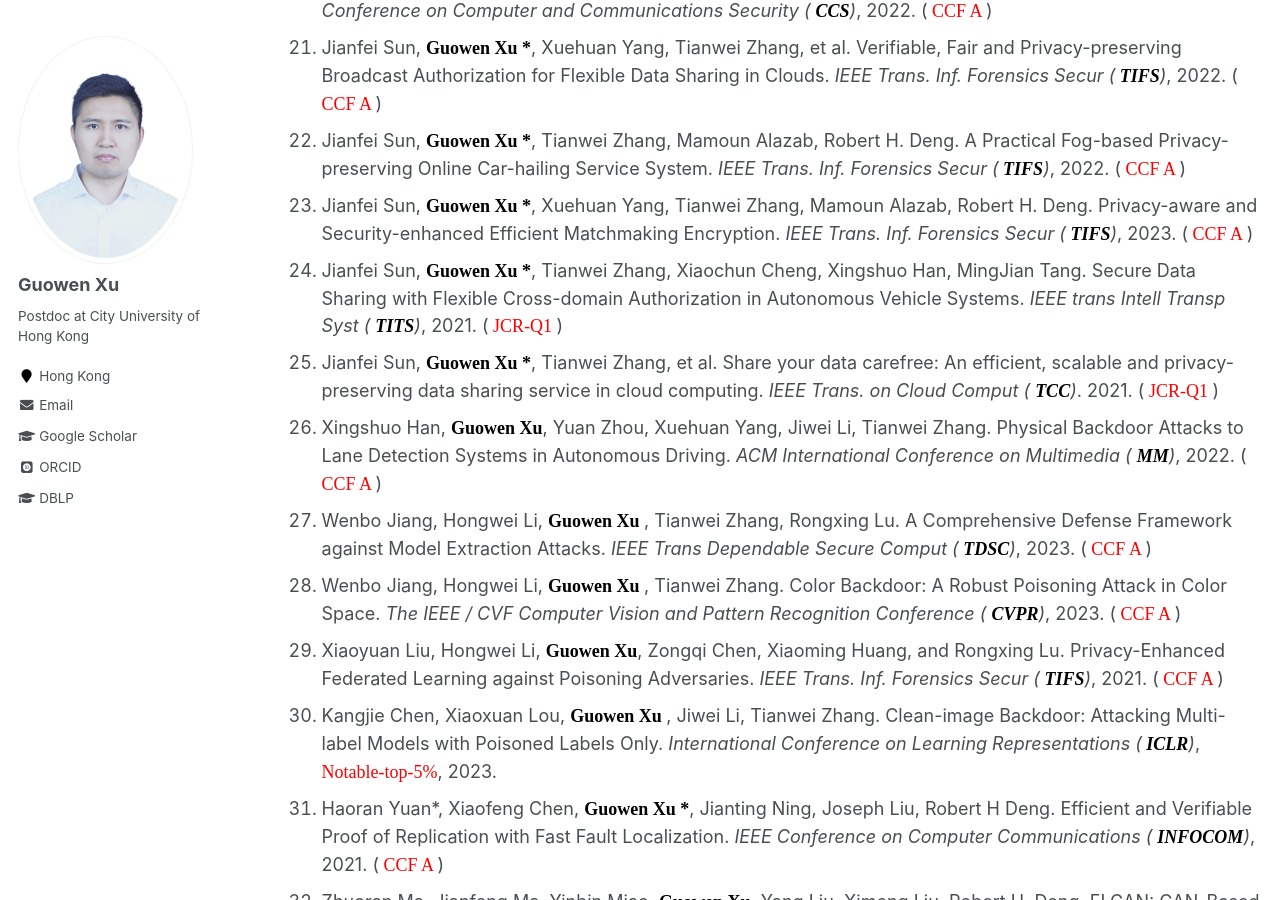
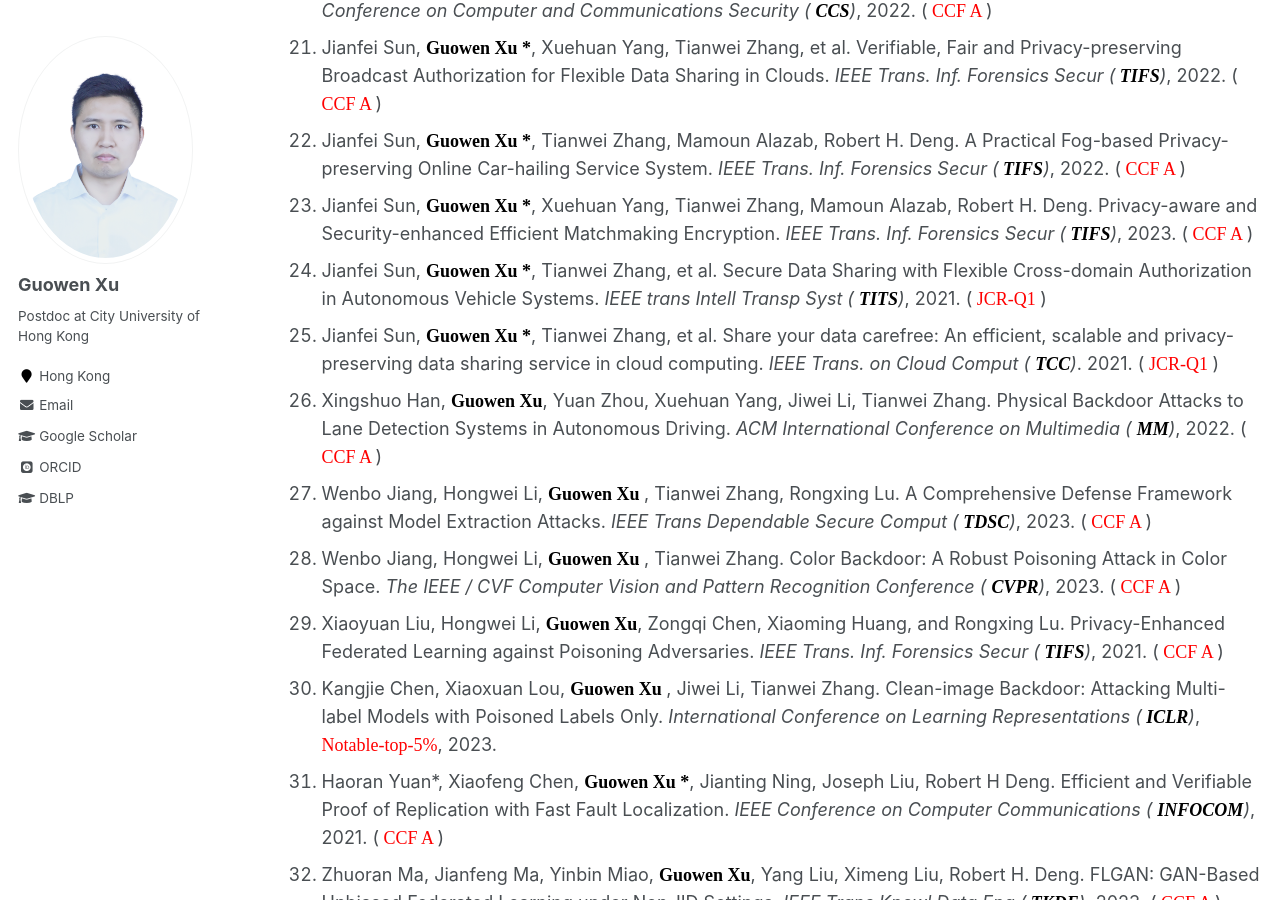
Before and after one commit to Guowen-xu/guowen-xu.github.io, a Jekyll site: the page built from _pages/publications.md, in a window 1280 px wide and 900 px high, scrolled down 1830 px. Built offline with Jekyll 4.4.1, drawn with Linux system fonts in a browser that asks for light colours; some web fonts are replaced.

Commit message:
Update publications.md

```diff
--- a/_pages/publications.md
+++ b/_pages/publications.md
@@ -37,7 +37,7 @@ You can find my articles on my [Google Scholar](https://scholar.google.com.hk/ci
 21. Jianfei Sun, **<font face="Times New Roman" color=black size=4> Guowen Xu *</font>**, Xuehuan Yang, Tianwei Zhang, et al. Verifiable, Fair and Privacy-preserving Broadcast Authorization for Flexible Data Sharing in Clouds. *IEEE Trans. Inf. Forensics Secur (**<font face="Times New Roman" color=black size=4> TIFS</font>**)*, 2022. (<font face="Times New Roman" color=red size=4>  CCF A </font>)
 22. Jianfei Sun, **<font face="Times New Roman" color=black size=4> Guowen Xu *</font>**, Tianwei Zhang, Mamoun Alazab, Robert H. Deng. A Practical Fog-based Privacy-preserving Online Car-hailing Service System. *IEEE Trans. Inf. Forensics Secur (**<font face="Times New Roman" color=black size=4> TIFS</font>**)*, 2022. (<font face="Times New Roman" color=red size=4>  CCF A </font>)
 23. Jianfei Sun, **<font face="Times New Roman" color=black size=4> Guowen Xu *</font>**, Xuehuan Yang, Tianwei Zhang, Mamoun Alazab, Robert H. Deng. Privacy-aware and Security-enhanced Efficient Matchmaking Encryption. *IEEE Trans. Inf. Forensics Secur (**<font face="Times New Roman" color=black size=4> TIFS</font>**)*, 2023. (<font face="Times New Roman" color=red size=4>  CCF A </font>)
-24. Jianfei Sun,  **<font face="Times New Roman" color=black size=4> Guowen Xu *</font>**, Tianwei Zhang, Xiaochun Cheng, Xingshuo Han, MingJian Tang. Secure Data Sharing with Flexible Cross-domain Authorization in Autonomous Vehicle Systems. *IEEE trans Intell Transp Syst ( **<font face="Times New Roman" color=black size=4> TITS</font>**)*, 2021. (<font face="Times New Roman" color=red size=4>  JCR-Q1 </font>)
+24. Jianfei Sun,  **<font face="Times New Roman" color=black size=4> Guowen Xu *</font>**, Tianwei Zhang, et al. Secure Data Sharing with Flexible Cross-domain Authorization in Autonomous Vehicle Systems. *IEEE trans Intell Transp Syst ( **<font face="Times New Roman" color=black size=4> TITS</font>**)*, 2021. (<font face="Times New Roman" color=red size=4>  JCR-Q1 </font>)
 25. Jianfei Sun,  **<font face="Times New Roman" color=black size=4> Guowen Xu *</font>**, Tianwei Zhang, et al. Share your data carefree: An efficient, scalable and privacy-preserving data sharing service in cloud computing. *IEEE Trans. on Cloud Comput ( **<font face="Times New Roman" color=black size=4> TCC</font>**)*. 2021. (<font face="Times New Roman" color=red size=4>  JCR-Q1 </font>)
 26. Xingshuo Han, **<font face="Times New Roman" color=black size=4> Guowen Xu</font>**, Yuan Zhou, Xuehuan Yang, Jiwei Li, Tianwei Zhang. Physical Backdoor Attacks to Lane Detection Systems in Autonomous Driving.  *ACM International Conference on Multimedia ( **<font face="Times New Roman" color=black size=4> MM</font>**)*, 2022. (<font face="Times New Roman" color=red size=4>  CCF A </font>)
 27. Wenbo Jiang, Hongwei Li, **<font face="Times New Roman" color=black size=4> Guowen Xu </font>**, Tianwei Zhang, Rongxing Lu. A Comprehensive Defense Framework against Model Extraction Attacks. *IEEE Trans Dependable Secure Comput (**<font face="Times New Roman" color=black size=4> TDSC</font>**)*, 2023. (<font face="Times New Roman" color=red size=4>  CCF A </font>)
```
